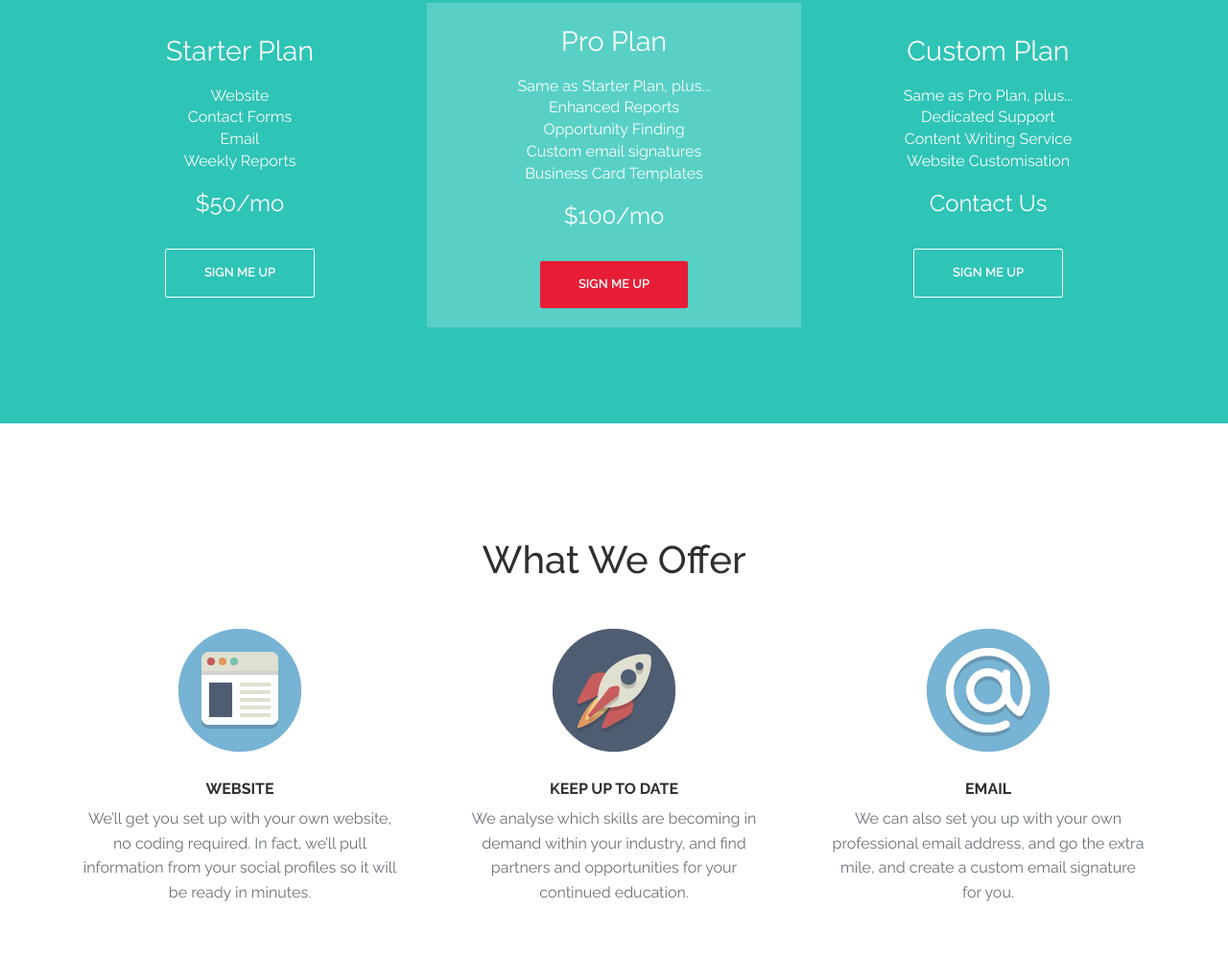
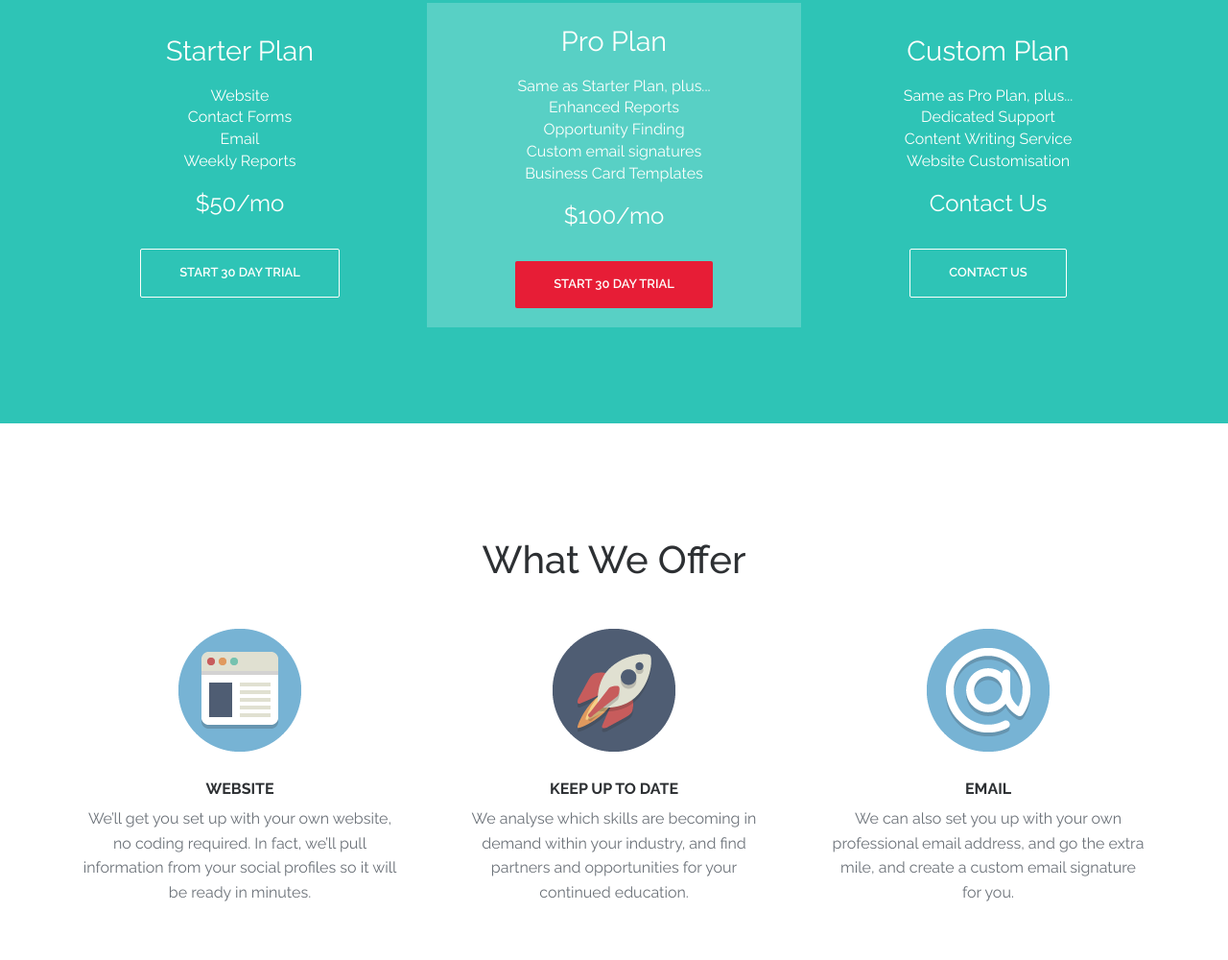
Before and after one commit to getnoticedio/getnoticedio, a plain HTML site: page index.html in a window 1280 px wide. Shown: the part 1762-2762 px from the top of the page at 96% size. Drawn offline with nearby package versions, Linux system fonts and the light colour scheme.

Commit message:
Updated pricing

```diff
--- a/index.html
+++ b/index.html
@@ -140,7 +140,7 @@
                             Weekly Reports<br/>
                         </div>
                         <div class="plan-pricing">$50/mo</div>
-                        <div class="plan-cta"><a href="#" class="btn btn-large  btn-ghost btn-white-ghost trackThis" data-event-category="Landing Page" data-event-action="Plan Chosen" data-event-label="Starter"  data-event-value="50" data-toggle="modal" data-target="#earlyModal">Sign Me Up</a></div>
+                        <div class="plan-cta"><a href="#" class="btn btn-large  btn-ghost btn-white-ghost trackThis" data-event-category="Landing Page" data-event-action="Plan Chosen" data-event-label="Starter"  data-event-value="50" data-toggle="modal" data-target="#earlyModal">Start 30 Day Trial</a></div>
                     </div>
                     <div class="col-md-4 col-sm-12 plan-details featured-plan">
                         <div class="plan-name">Pro Plan</div>
@@ -152,7 +152,7 @@
                             Business Card Templates
                         </div>
                         <div class="plan-pricing">$100/mo</div>
-                        <div class="plan-cta"><a href="#" class="btn btn-large trackThis" data-event-category="Landing Page" data-event-action="Plan Chosen" data-event-label="Pro"  data-event-value="100" data-toggle="modal" data-target="#earlyModal">Sign Me Up</a></div>
+                        <div class="plan-cta"><a href="#" class="btn btn-large trackThis" data-event-category="Landing Page" data-event-action="Plan Chosen" data-event-label="Pro"  data-event-value="100" data-toggle="modal" data-target="#earlyModal">Start 30 Day Trial</a></div>
                     </div>
                     <div class="col-md-4 col-sm-12 plan-details">
                         <div class="plan-name">Custom Plan</div>
@@ -163,7 +163,7 @@
                             Website Customisation
                         </div>
                         <div class="plan-pricing">Contact Us</div>
-                        <div class="plan-cta"><a href="#" class="btn btn-large btn-ghost  btn-white-ghost trackThis" data-event-category="Landing Page" data-event-action="Plan Chosen" data-event-label="Custom" data-toggle="modal" data-target="#earlyModal">Sign Me Up</a></div>
+                        <div class="plan-cta"><a href="#" class="btn btn-large btn-ghost  btn-white-ghost trackThis" data-event-category="Landing Page" data-event-action="Plan Chosen" data-event-label="Custom" data-toggle="modal" data-target="#earlyModal">Contact Us</a></div>
                     </div>
                 </div>
 
```
